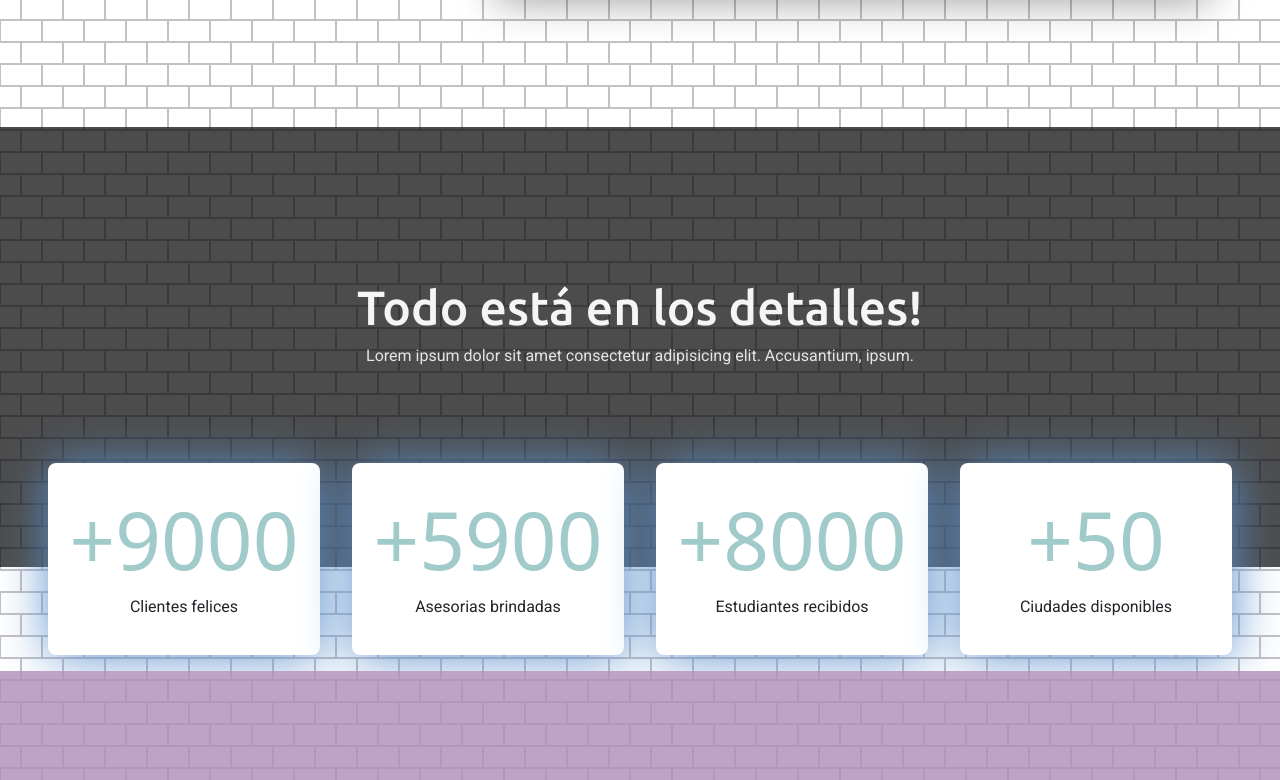
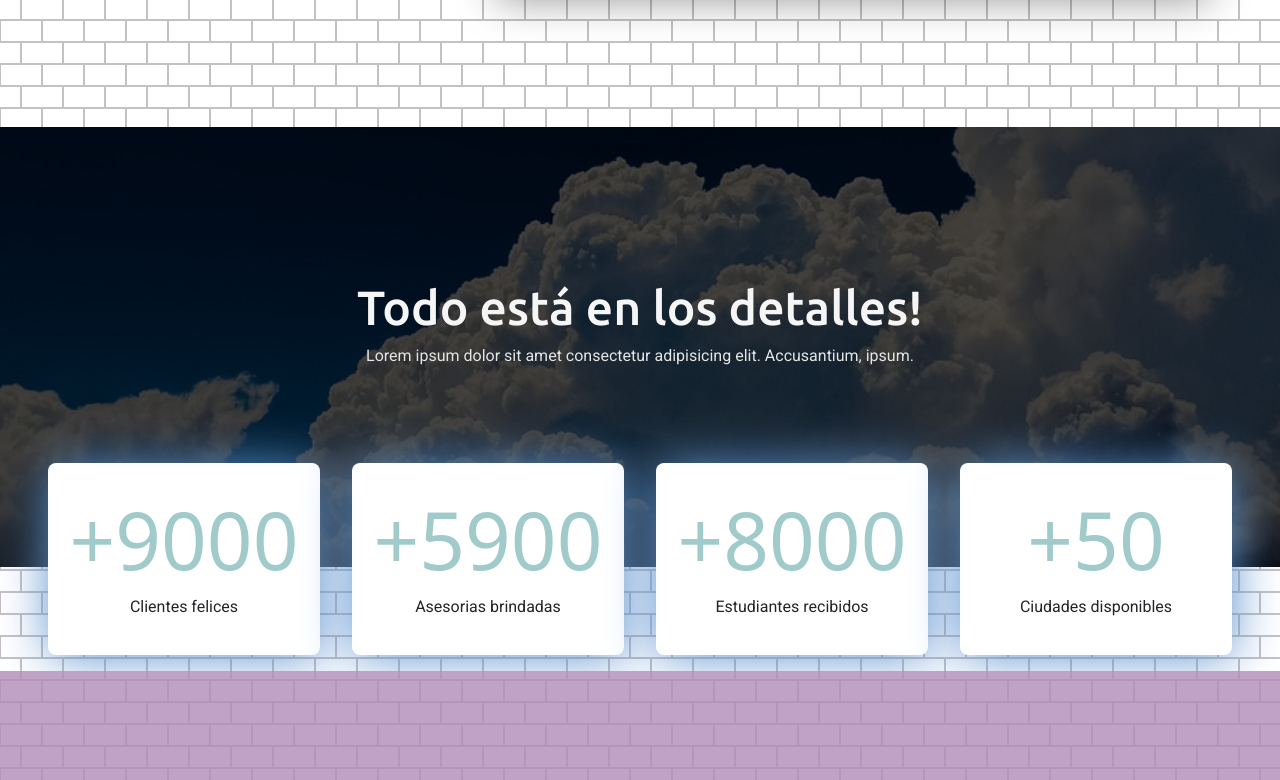
Before and after one commit to MarraTX/Tercera-Pre-Entrega-PF, a plain HTML site: page pages/nosotros.html in a window 1280 px wide. Shown: the part 1080-1860 px from the top of the page. Drawn offline with nearby package versions, Linux system fonts and the light colour scheme.

Commit message:
se resuelve bug

```diff
--- a/css/style.css
+++ b/css/style.css
@@ -153,7 +153,7 @@ header .navbar-brand:hover {
 .cover {
   width: 100%;
   height: 55vmin;
-  background: url(assets/nubes.jpg);
+  background: url(/assets/nubes.jpg);
   background-position: -55rem -30rem;
   background-size: 150%;
   position: relative;
```
